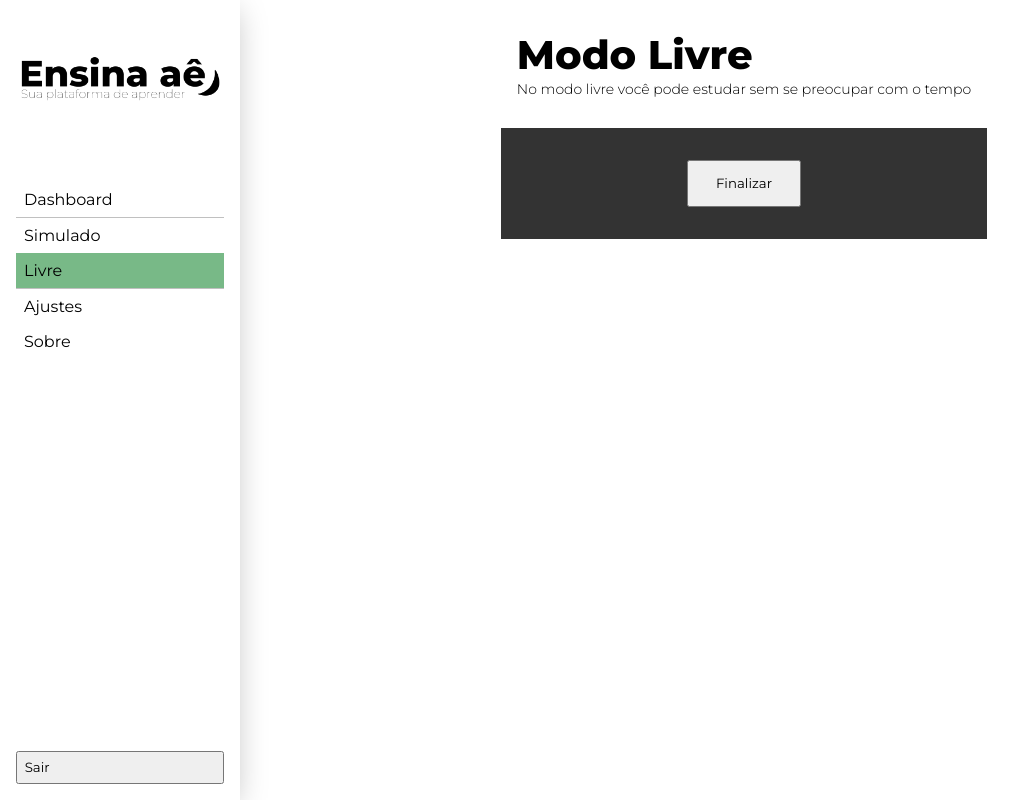
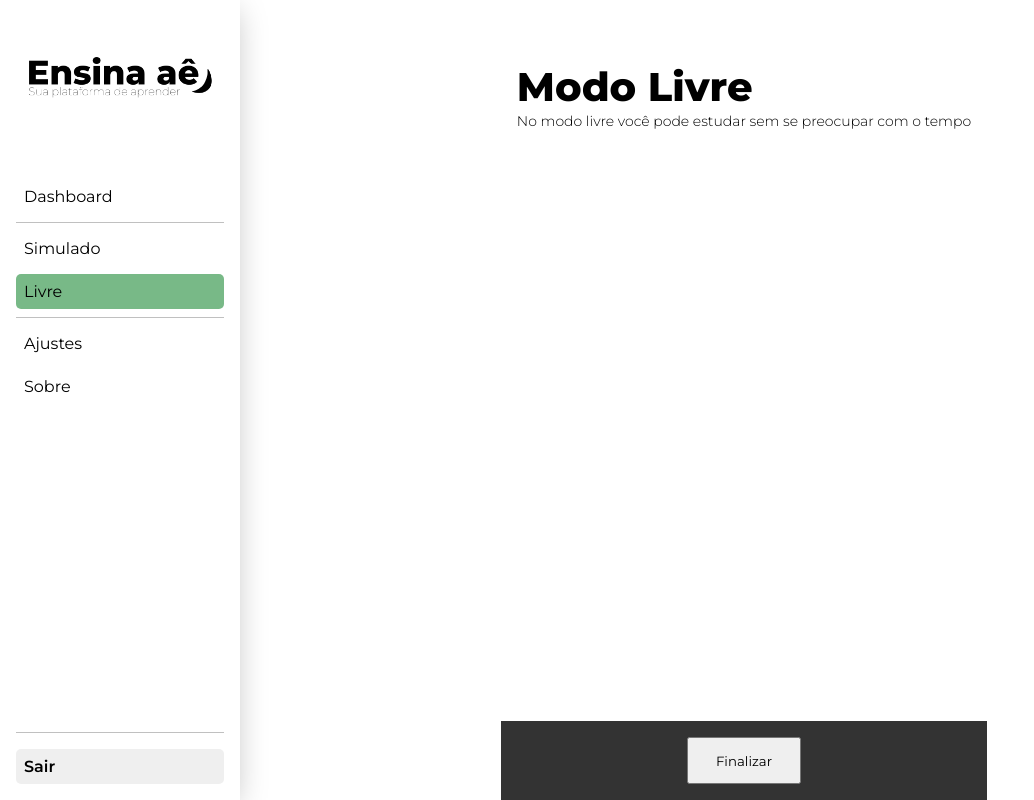
Before and after one commit to JulioJurema/EnsinaAe, a React (Vite) app: page /livre in a window 1280 px wide. Both pictures are taken after a click on the button "Iniciar". Shown: the whole page, without its empty margins (0-1034 px from the left). Built offline with nearby package versions, Linux system fonts and the light colour scheme.

Commit message:
correção de bug no simulado e estilo da navbar

```diff
--- a/src/App.tsx
+++ b/src/App.tsx
@@ -22,7 +22,7 @@ const App: React.FC = () => {
           <Navbar />
         </div>
       )}
-      <div className="contentArea">
+      <div className="contentArea max-h-[100vh]">
         <Routes>
           <Route path='/' element={<Dashboard />} />
           <Route path='/simulado' element={<Simulado simulado={true} />} />
--- a/src/Components/Header/Header.tsx
+++ b/src/Components/Header/Header.tsx
@@ -9,7 +9,7 @@ interface HeaderProps{
 
 const Header: React.FC<HeaderProps> = (props) =>{
     return (
-        <header className='headerContainer'>
+        <header className='headerContainer mt-[2em] mb-[2em]'>
             <div className='titleArea'>
                 <h1>{props.titulo}</h1>
                 <span>{props.descricao}</span>
--- a/src/Components/Navbar/index.tsx
+++ b/src/Components/Navbar/index.tsx
@@ -13,14 +13,14 @@ const Navbar: React.FC = () => {
 
   return (
     <nav className="h-full w-[15em] flex flex-col shadow-[0px_7px_29px_-4px_rgba(0,0,0,0.25)] mr-8 p-[1em]">
-      <img src={Logo} alt="Logo do site" className="h-auto mt-[5vh] mb-[10vh]" />
+      <img src={Logo} alt="Logo do site" className="h-auto mt-[5vh] mb-[10vh] mx-[0.5em]" />
 
       <div className="flex flex-col justify-between h-[90%]">
-        <div className="flex flex-col mt-8">
+        <div className="flex flex-col ">
           <NavLink
             to="/"
             className={({ isActive }) =>
-              `px-8 py-2 mb-1 rounded no-underline ${
+              `px-8 py-2 mb-1 rounded no-underline rounded-[5px] transition duration-200 ${
                 isActive
                   ? 'bg-[var(--verde-primario)] text-[var(--texto-preto-primario)] font-semibold p-[0.5em]'
                   : 'text-[var(--texto-preto-primario)] hover:bg-[var(--verde-select)] p-[0.5em]'
@@ -30,11 +30,11 @@ const Navbar: React.FC = () => {
             Dashboard
           </NavLink>
 
-          <div className="flex flex-col my-2 py-5 border-y border-[#c0c0c0]">
+          <div className="flex flex-col my-2 py-5 border-y border-[#c0c0c0] mt-[0.5em] mb-[0.5em] pt-[0.5em]">
             <NavLink
               to="/simulado"
               className={({ isActive }) =>
-                `px-8 py-2 mb-1 rounded no-underline ${
+                `px-8 py-2 mb-1 rounded no-underline rounded-[5px] mb-[0.5em] transition duration-200 ${
                   isActive
                     ? 'bg-[var(--verde-primario)] text-[var(--texto-preto-primario)] font-semibold p-[0.5em]'
                     : 'text-[var(--texto-preto-primario)] hover:bg-[var(--verde-select)] p-[0.5em]'
@@ -46,7 +46,7 @@ const Navbar: React.FC = () => {
             <NavLink
               to="/livre"
               className={({ isActive }) =>
-                `px-8 py-2 mb-1 rounded no-underline ${
+                `px-8 py-2 mb-1 rounded no-underline rounded-[5px] mb-[0.5em] transition duration-200 ${
                   isActive
                     ? 'bg-[var(--verde-primario)] text-[var(--texto-preto-primario)] font-semibold p-[0.5em]'
                     : 'text-[var(--texto-preto-primario)] hover:bg-[var(--verde-select)] p-[0.5em]'
@@ -61,7 +61,7 @@ const Navbar: React.FC = () => {
             <NavLink
               to="/ajustes"
               className={({ isActive }) =>
-                `px-8 py-2 mb-1 rounded no-underline ${
+                `px-8 py-2 mb-1 rounded no-underline rounded-[5px] mb-[0.5em] transition duration-200 ${
                   isActive
                     ? 'bg-[var(--verde-primario)] text-[var(--texto-preto-primario)] font-semibold p-[0.5em]'
                     : 'text-[var(--texto-preto-primario)] hover:bg-[var(--verde-select)] p-[0.5em]'
@@ -73,7 +73,7 @@ const Navbar: React.FC = () => {
             <NavLink
               to="/sobre"
               className={({ isActive }) =>
-                `px-8 py-2 mb-1 rounded no-underline ${
+                `px-8 py-2 mb-1 rounded no-underline rounded-[5px] mb-[0.5em] transition duration-200 ${
                   isActive
                     ? 'bg-[var(--verde-primario)] text-[var(--texto-preto-primario)] font-semibold p-[0.5em]'
                     : 'text-[var(--texto-preto-primario)] hover:bg-[var(--verde-select)] p-[0.5em]'
@@ -85,11 +85,10 @@ const Navbar: React.FC = () => {
           </div>
         </div>
 
-        <div className="relative inline-block">
+        <div className="relative inline-block border-t border-[#c0c0c0] pt-[1em]">
           <button
             onClick={() => setShowPopup(!showPopup)}
-            className="w-full text-left px-8 py-2 mb-1 rounded text-[var(--texto-preto-primario)] hover:bg-[var(--vermelho-select)] transition duration-300
-            p-[0.5em] ">
+            className="w-full border-none font-[600] text-[1em] text-left px-8 py-2 mb-1 no-underline rounded-[5px] text-[var(--texto-preto-primario)] hover:bg-[var(--vermelho-select)] transition duration-200 p-[0.5em] ">
             Sair
           </button>
 
--- a/src/Pages/Simulado/index.tsx
+++ b/src/Pages/Simulado/index.tsx
@@ -151,8 +151,8 @@ const Simulado: React.FC<SimuladoProps> = ({ simulado }) => {
   }
 
   return (
-    <section className="flex simuladoContainer min-h-screen justify-center">
-      <div className="max-w-[1200px] h-[100vh]">
+    <section className="flex flex-1 simuladoContainer h-[100%] justify-center">
+      <div className="flex flex-col max-w-[1200px] max-h-[100%] justify-between">
         {!started ? (
           <div className="text-center h-full content-center">
             <p className="mb-[1em]">
@@ -182,7 +182,7 @@ const Simulado: React.FC<SimuladoProps> = ({ simulado }) => {
               />
             )}
 
-            <div className="ml-[2em] mr-[2em] overflow-auto scrollbar-none h-[auto] max-h-[80%]">
+            <div className="ml-[2em] mr-[2em] mb-[0.5em] overflow-auto scrollbar-none ">
               {questoes.map((questao, i) => (
                 <QuestionCard
                   key={questao.id}
@@ -200,7 +200,7 @@ const Simulado: React.FC<SimuladoProps> = ({ simulado }) => {
               ))}
             </div>
 
-            <div className="max-w-[1200px] w-full bg-[#333] shadow-md p-[2em] flex justify-center gap-[1em]">
+            <div className="max-w-[1200px] w-full bg-[#333] p-[1em] shadow-md flex justify-center ">
               {!finalizado ? (
                 <button
                   className="px-[2em] py-[1em] bg-red-500 text-white rounded"
```
